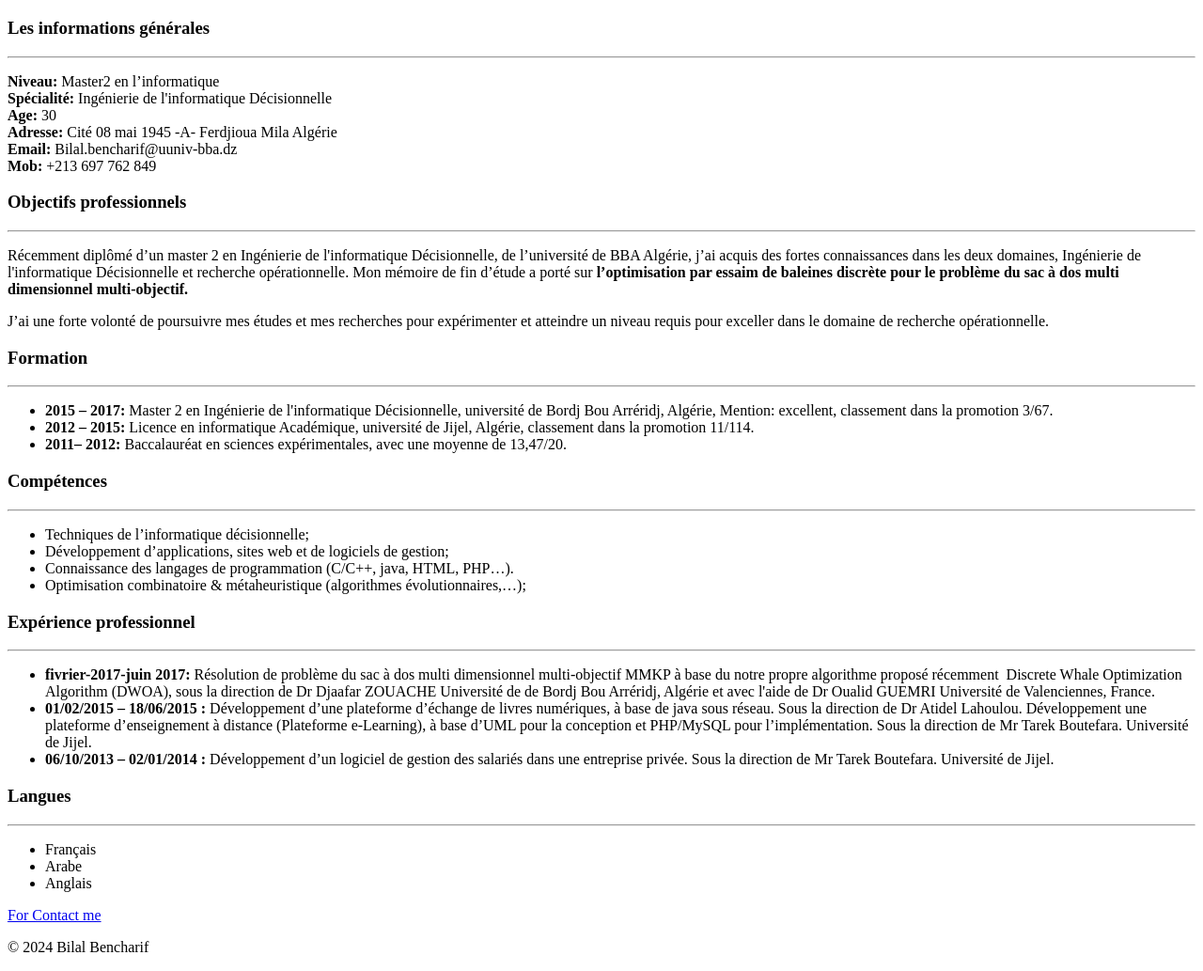
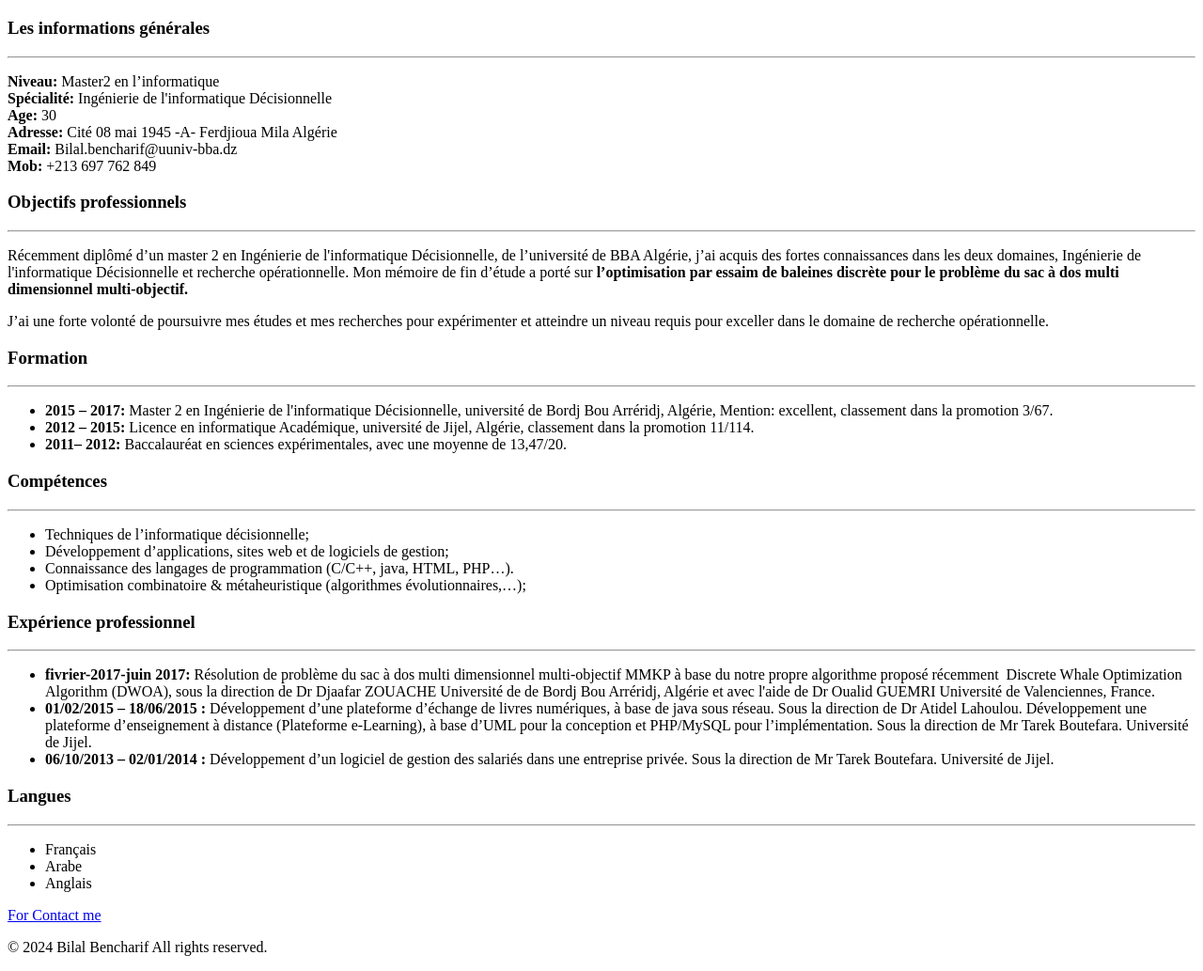
Before and after one commit to Bilal-df/My-Resume, a plain HTML site: page index.html in a window 1280 px wide. Shown: the part 61-1094 px from the top of the page at 94% size. Drawn offline with Linux system fonts and the light colour scheme.

Commit message:
Update index.html

```diff
--- a/index.html
+++ b/index.html
@@ -99,7 +99,7 @@
 
     <a href="contact me.html"> For Contact me</a>
     <footer>
-        <p>© 2024 Bilal Bencharif </p>
+        <p>© 2024 Bilal Bencharif All rights reserved.</p>
       </footer>
   </body>
 </html>
```
